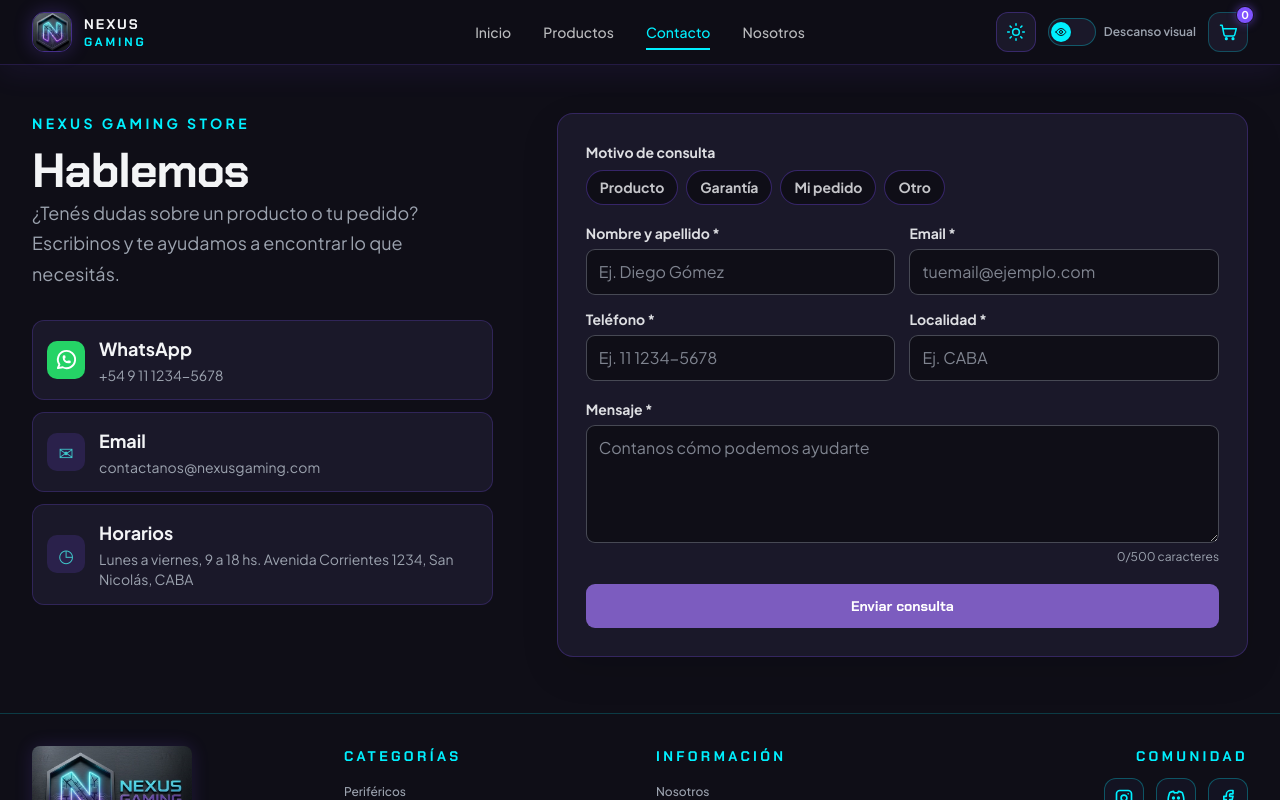
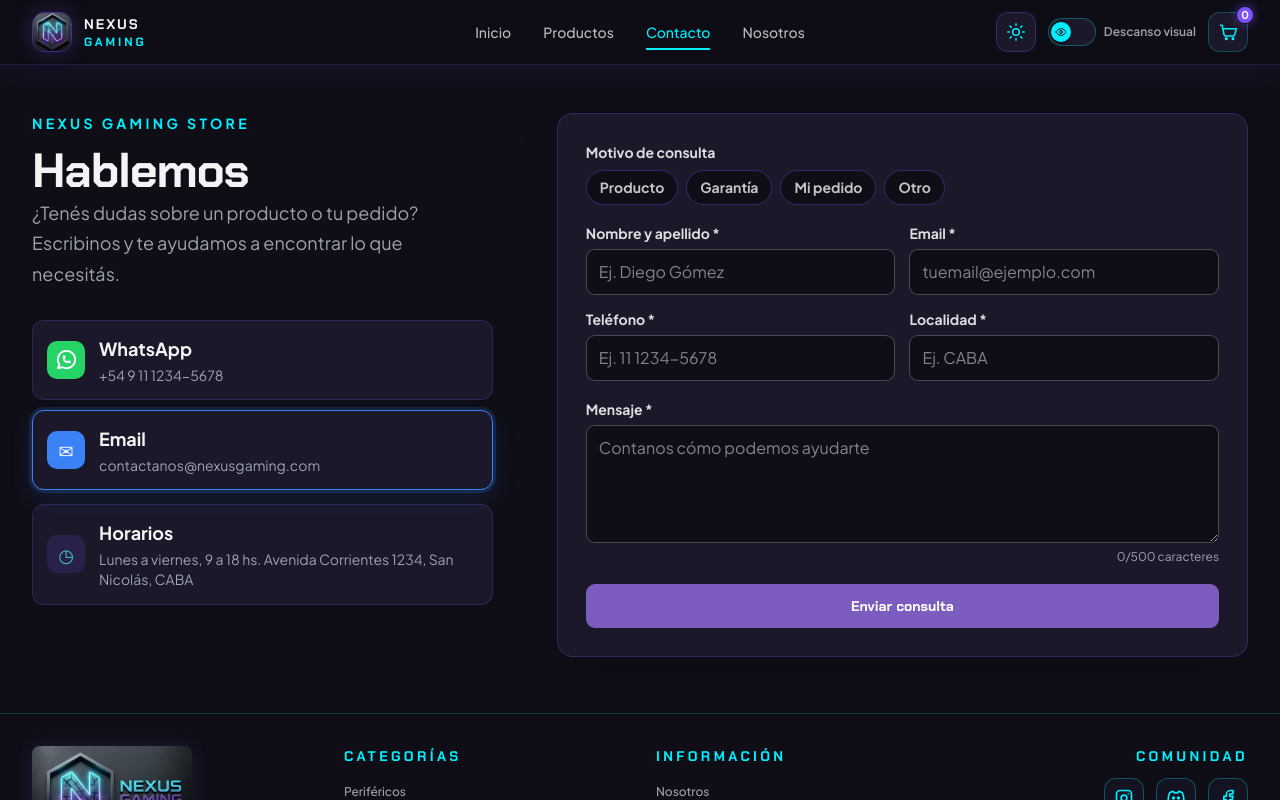
Before and after one commit to BinaryMinds2/proyecto-ciu, a React (Vite) app: page /contacto in a window 1280 px wide. In both pictures the pointer is over the element 262 px from the left and 452 px from the top of the page. Shown: the top 800 px of the page. Built offline with nearby package versions, Linux system fonts and the light colour scheme.

Commit message:
tonalidades hover en contactos

```diff
--- a/src/index.css
+++ b/src/index.css
@@ -836,6 +836,37 @@ body {
  outline-offset: 3px;
 }
 
+.contacto-email-card,
+.contacto-horarios-card {
+ transition: transform 180ms ease, border-color 180ms ease, box-shadow 180ms ease;
+}
+
+.contacto-email-card:hover,
+.contacto-email-card:focus-within {
+ border-color: #3b82f6;
+ box-shadow: 0 0 0 3px rgb(59 130 246 / 0.16), 0 10px 24px rgb(59 130 246 / 0.14);
+ transform: translateY(-2px);
+}
+
+.contacto-email-card:hover > span,
+.contacto-email-card:focus-within > span {
+ background: #3b82f6;
+ color: #fff;
+}
+
+.contacto-horarios-card:hover,
+.contacto-horarios-card:focus-within {
+ border-color: #2dd4bf;
+ box-shadow: 0 0 0 3px rgb(45 212 191 / 0.16), 0 10px 24px rgb(45 212 191 / 0.14);
+ transform: translateY(-2px);
+}
+
+.contacto-horarios-card:hover > span,
+.contacto-horarios-card:focus-within > span {
+ background: #2dd4bf;
+ color: #0f172a;
+}
+
 .contacto-whatsapp-card .contacto-whatsapp-icon {
  background: #25d366;
  color: white;
--- a/src/pages/Contacto.jsx
+++ b/src/pages/Contacto.jsx
@@ -128,11 +128,11 @@ function Contacto() {
             </span>
             <div><h2>WhatsApp</h2><p>+54 9 11 1234-5678</p></div>
           </a>
-          <article className="contacto-info-card">
+          <article className="contacto-info-card contacto-email-card">
             <span aria-hidden="true">✉</span>
             <div><h2>Email</h2><p>contactanos@nexusgaming.com</p></div>
           </article>
-          <article className="contacto-info-card">
+          <article className="contacto-info-card contacto-horarios-card">
             <span aria-hidden="true">◷</span>
             <div><h2>Horarios</h2><p>Lunes a viernes, 9 a 18 hs. Avenida Corrientes 1234, San Nicolás, CABA</p></div>
           </article>
```
